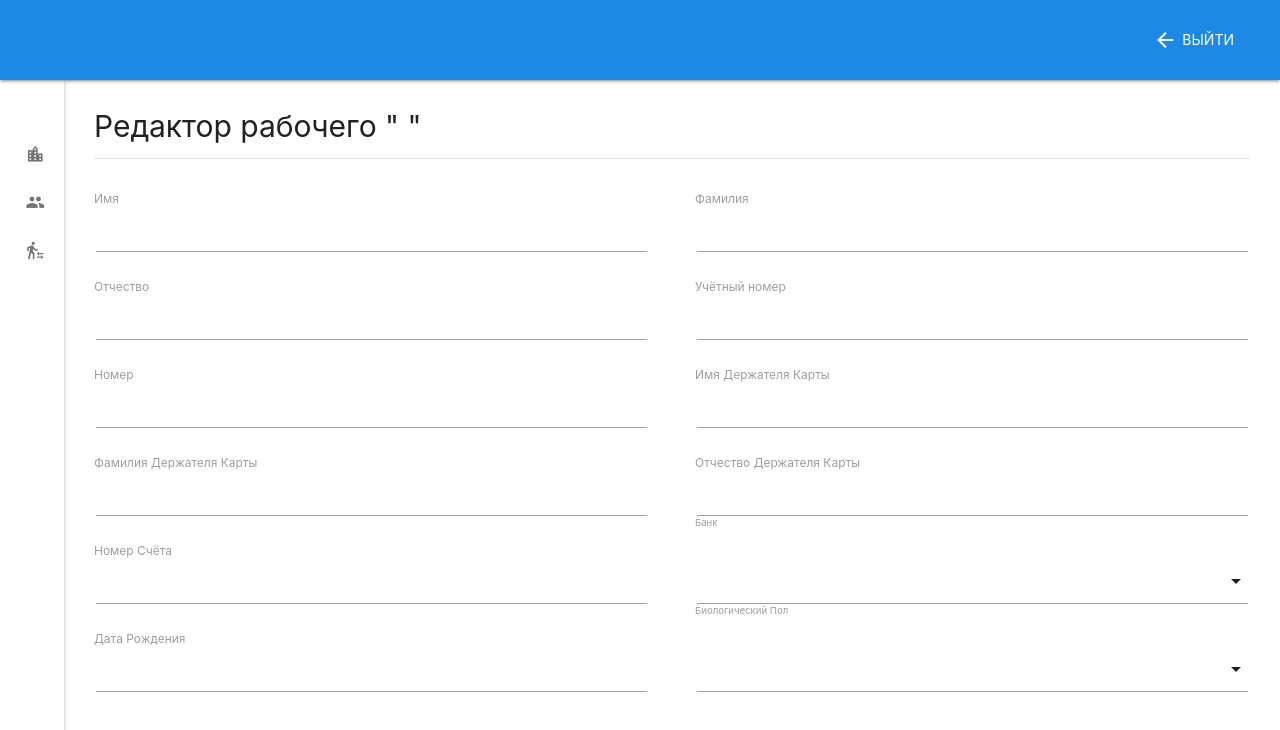
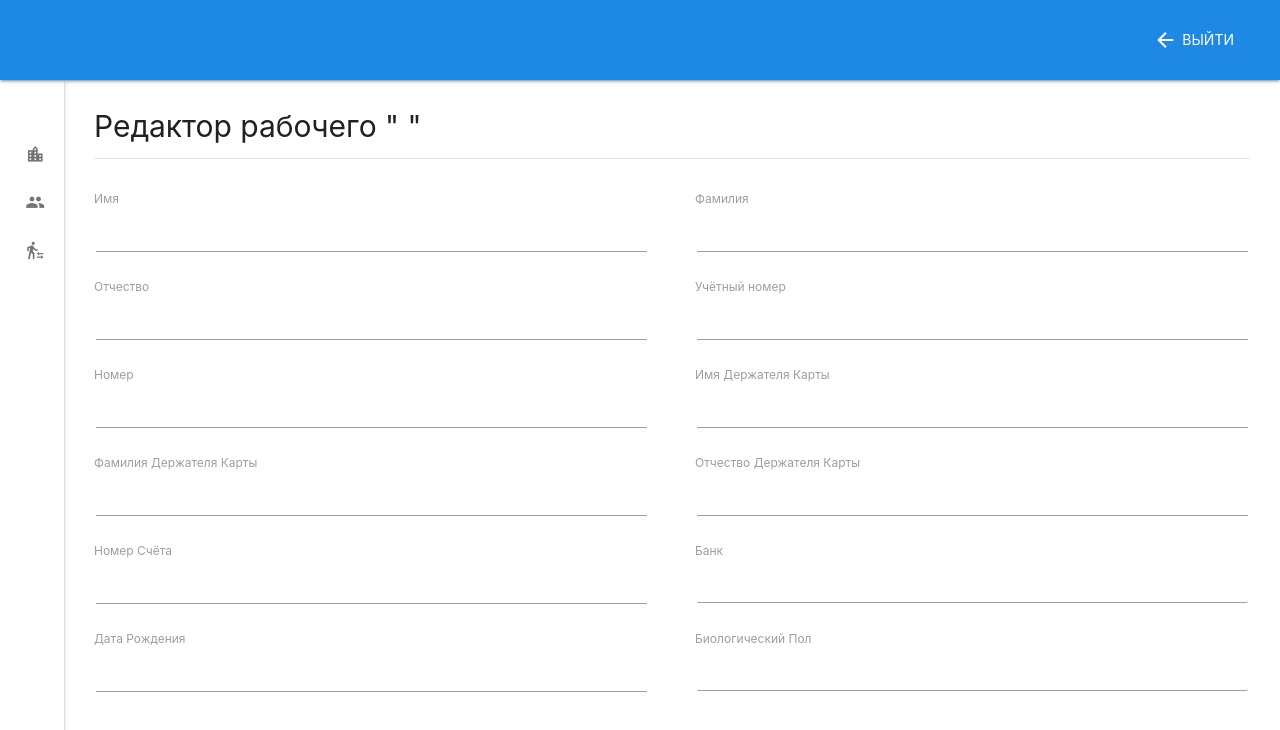
Before and after one commit to SadBarin/pave_erp, a Vue app: page /workers/editor in a window 1280 px wide. Shown: the top 730 px of the page. Built offline with nearby package versions, Linux system fonts and the light colour scheme.

Commit message:
fix select

```diff
--- a/src/components/employees/EditorEmployees.vue
+++ b/src/components/employees/EditorEmployees.vue
@@ -139,7 +139,7 @@
                </div>
 
                <div class="input-field">
-                 <select class="select"
+                 <select class="browser-default"
                          v-model.trim="editedAccess"
                  >
                    <option value="1">Сотрудник</option>
--- a/src/components/workers/EditorWorkers.vue
+++ b/src/components/workers/EditorWorkers.vue
@@ -121,7 +121,7 @@
 
                 <div class="input-field">
                   <select
-                    class="select"
+                    class="browser-default"
                     id="bank"
                     v-model.trim="editedBank"
                   >
@@ -152,7 +152,7 @@
 
                 <div class="input-field">
                   <select
-                    class="select"
+                    class="browser-default"
                     id="sex"
                     v-model.trim="editedSex"
                   >
@@ -292,7 +292,7 @@
                 <div class="input-field">
                   <select
                     id="nightShift"
-                    class="select"
+                    class="browser-default"
                     v-model.trim="editedNightShift"
                   >
                     <option value="1">Да</option>
@@ -304,7 +304,7 @@
                 <div class="input-field">
                   <select
                     id="checkMVD"
-                    class="select"
+                    class="browser-default"
                     v-model.trim="editedCheckMVD"
                   >
                     <option value="1">Да</option>
@@ -335,7 +335,7 @@
                 <div class="input-field">
                   <select
                     id="fired"
-                    class="select"
+                    class="browser-default"
                     v-model.trim="editedFired"
                   >
                     <option value="1">Да</option>
@@ -555,4 +555,19 @@ export default {
   .input-field {
     width: 48%;
   }
+
+  select {
+    border: none !important;
+    border-bottom: 1px solid #9E9E9E !important;
+    padding: 0 !important;
+    appearance: none !important;
+  }
+
+  option {
+    margin-left: 10px !important;
+  }
+
+  select:focus {
+    outline: none !important;
+  }
 </style>
```
